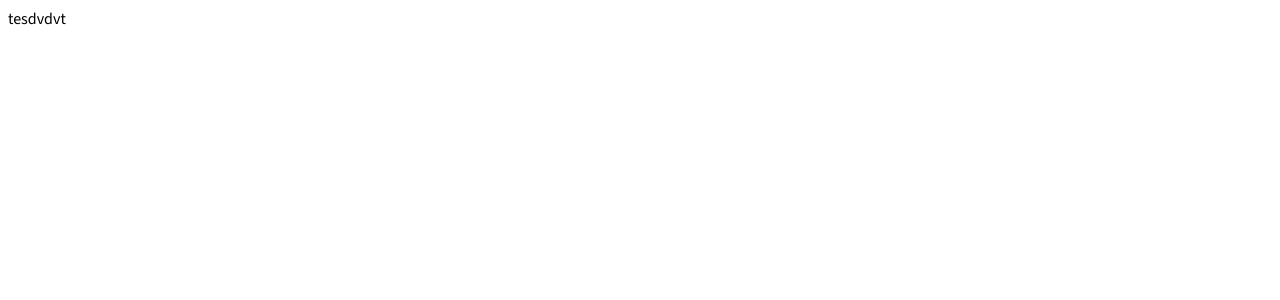
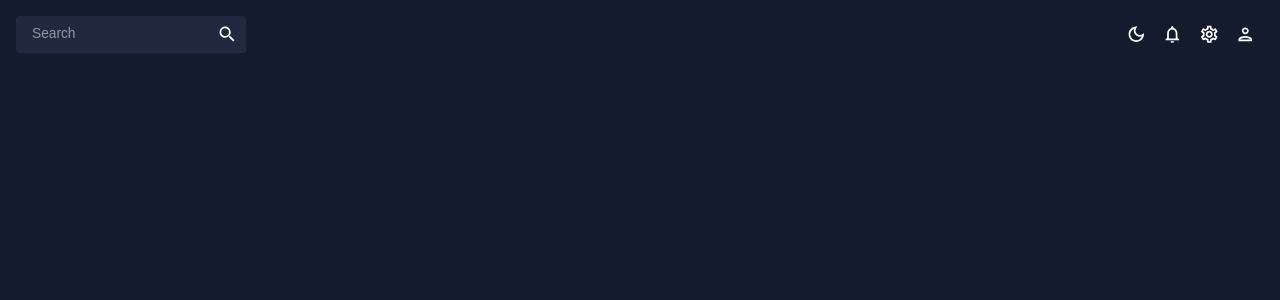
Before and after one commit to ahmetaydar/react-admin-panel, a React (Create React App) app: page / in a window 1280 px wide. Shown: the top 300 px of the page. Built offline with nearby package versions, Linux system fonts and the light colour scheme.

Commit message:
light dark mode funct. added

```diff
--- a/src/App.js
+++ b/src/App.js
@@ -1,5 +1,22 @@
+import { CssBaseline, ThemeProvider } from "@mui/material";
+import { ColorModeContext, useMode } from "./theme";
+import Topbar from "./scenes/global/Topbar.jsx";
+
 function App() {
-  return <div className="app">tesdvdvt</div>;
+  const [theme, colorMode] = useMode();
+
+  return (
+    <ColorModeContext.Provider value={colorMode}>
+      <ThemeProvider theme={theme}>
+        <CssBaseline />
+        <div className="app">
+          <main className="content">
+            <Topbar />
+          </main>
+        </div>
+      </ThemeProvider>
+    </ColorModeContext.Provider>
+  );
 }
 
 export default App;
--- a/src/scenes/global/Topbar.jsx
+++ b/src/scenes/global/Topbar.jsx
@@ -1,7 +1,53 @@
 import React from "react";
+import { Box, IconButton, useTheme } from "@mui/material";
+import { useContext } from "react";
+import { ColorModeContext, tokens } from "../../theme";
+import InputBase from "@mui/material/InputBase";
+import LightModeOutlinedIcon from "@mui/icons-material/LightModeOutlined";
+import DarkModeOutlinedIcon from "@mui/icons-material/DarkModeOutlined";
+import NotificationsOutlinedIcon from "@mui/icons-material/NotificationsOutlined";
+import SettingsOutlinedIcon from "@mui/icons-material/SettingsOutlined";
+import PersonOutlinedIcon from "@mui/icons-material/PersonOutlined";
+import SearchIcon from "@mui/icons-material/Search";
 
 const Topbar = () => {
-  return <div>Topbar</div>;
+  const theme = useTheme();
+  const colors = tokens(theme.palette.mode);
+  const colorMode = useContext(ColorModeContext);
+  return (
+    <Box display="flex" justifyContent="space-between" p={2}>
+      {/* SEARCH BAR*/}
+      <Box
+        display="flex"
+        backgroundColor={colors.primary[400]}
+        borderRadius="3px"
+      >
+        <InputBase sx={{ ml: 2, flex: 1 }} placeholder="Search" />
+        <IconButton type="button" sx={{ p: 1 }}>
+          <SearchIcon />
+        </IconButton>
+      </Box>
+      {/*  ICONS*/}
+      <Box display="flex">
+        <IconButton onClick={colorMode.toggleColorMode}>
+          {theme.palette.mode === "dark" ? (
+            <DarkModeOutlinedIcon />
+          ) : (
+            <LightModeOutlinedIcon />
+          )}
+        </IconButton>
+        <IconButton>
+          <NotificationsOutlinedIcon />
+        </IconButton>
+        <IconButton>
+          <SettingsOutlinedIcon />
+        </IconButton>
+        <IconButton>
+          <PersonOutlinedIcon />
+        </IconButton>
+      </Box>
+    </Box>
+  );
 };
 
 export default Topbar;
--- a/src/theme.js
+++ b/src/theme.js
@@ -1,7 +1,7 @@
 import { createContext, useState, useMemo } from "react";
 import { createTheme } from "@mui/material/styles";
 
-// color design tokens
+// color design tokens export
 export const tokens = (mode) => ({
   ...(mode === "dark"
     ? {
@@ -20,14 +20,14 @@
           100: "#d0d1d5",
           200: "#a1a4ab",
           300: "#727681",
-          400: "#434957",
+          400: "#1F2A40",
           500: "#141b2d",
           600: "#101624",
           700: "#0c101b",
           800: "#080b12",
           900: "#040509",
         },
-        green: {
+        greenAccent: {
           100: "#dbf5ee",
           200: "#b7ebde",
           300: "#94e2cd",
@@ -77,14 +77,14 @@
           100: "#040509",
           200: "#080b12",
           300: "#0c101b",
-          400: "#f2f0f0",
+          400: "#f2f0f0", // manually changed
           500: "#141b2d",
-          600: "#434957",
+          600: "#1F2A40",
           700: "#727681",
           800: "#a1a4ab",
           900: "#d0d1d5",
         },
-        green: {
+        greenAccent: {
           100: "#0f2922",
           200: "#1e5245",
           300: "#2e7c67",
@@ -121,20 +121,19 @@
 });
 
 // mui theme settings
-
 export const themeSettings = (mode) => {
   const colors = tokens(mode);
-
   return {
     palette: {
       mode: mode,
       ...(mode === "dark"
         ? {
+            // palette values for dark mode
             primary: {
               main: colors.primary[500],
             },
             secondary: {
-              main: colors.greeanAccent[500],
+              main: colors.greenAccent[500],
             },
             neutral: {
               dark: colors.grey[700],
@@ -163,7 +162,53 @@
             },
           }),
     },
+    typography: {
+      fontFamily: ["Source Sans Pro", "sans-serif"].join(","),
+      fontSize: 12,
+      h1: {
+        fontFamily: ["Source Sans Pro", "sans-serif"].join(","),
+        fontSize: 40,
+      },
+      h2: {
+        fontFamily: ["Source Sans Pro", "sans-serif"].join(","),
+        fontSize: 32,
+      },
+      h3: {
+        fontFamily: ["Source Sans Pro", "sans-serif"].join(","),
+        fontSize: 24,
+      },
+      h4: {
+        fontFamily: ["Source Sans Pro", "sans-serif"].join(","),
+        fontSize: 20,
+      },
+      h5: {
+        fontFamily: ["Source Sans Pro", "sans-serif"].join(","),
+        fontSize: 16,
+      },
+      h6: {
+        fontFamily: ["Source Sans Pro", "sans-serif"].join(","),
+        fontSize: 14,
+      },
+    },
   };
 };
 
-// 27:47 de kaldım
+// context for color mode
+export const ColorModeContext = createContext({
+  toggleColorMode: () => {},
+});
+
+export const useMode = () => {
+  const [mode, setMode] = useState("dark");
+
+  const colorMode = useMemo(
+    () => ({
+      toggleColorMode: () =>
+        setMode((prev) => (prev === "light" ? "dark" : "light")),
+    }),
+    []
+  );
+
+  const theme = useMemo(() => createTheme(themeSettings(mode)), [mode]);
+  return [theme, colorMode];
+};
```
